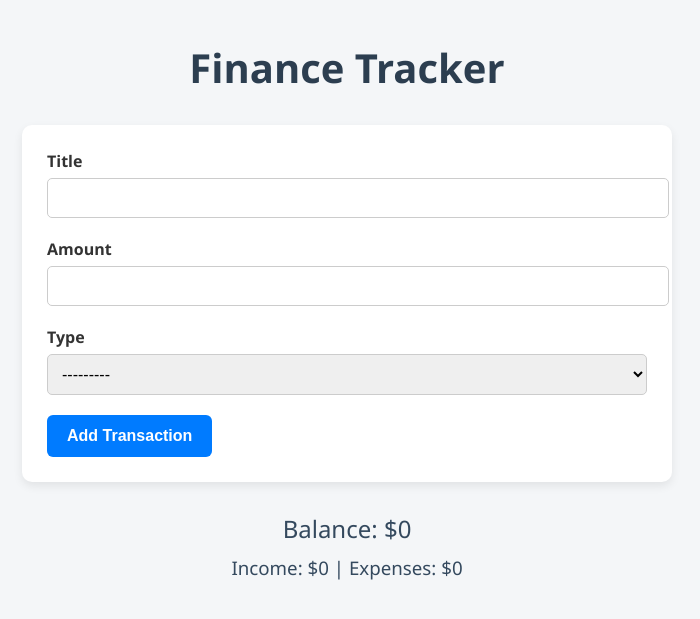
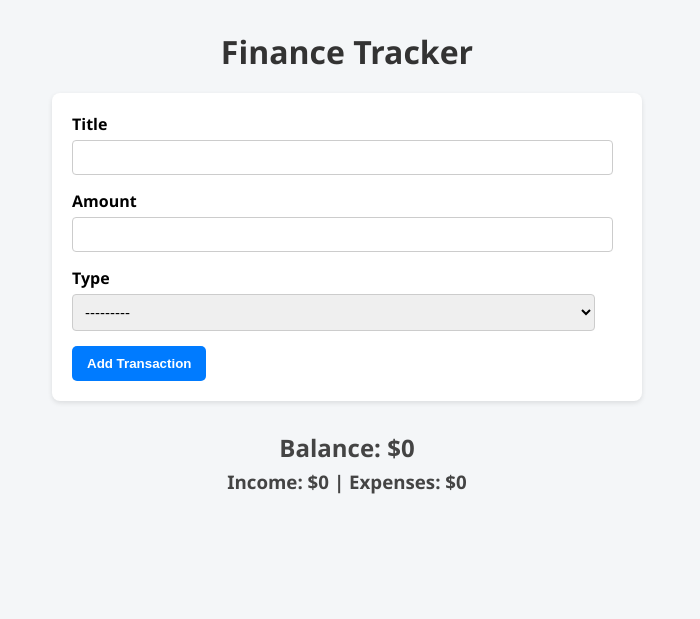
Before and after one commit to aspiya09/Finance_Tracker_Python_Django, a Django app: page / in a window 1280 px wide. Shown: the top 619 px of the page, without its empty margins (293-993 px from the left). Run offline with Django 5.2, Linux system fonts and the light colour scheme; data that the repository does not hold is empty.

Commit message:
update css

```diff
--- a/tracker/static/tracker/styles.css
+++ b/tracker/static/tracker/styles.css
@@ -3,113 +3,108 @@ body {
   background-color: #f4f6f8;
   margin: 0;
   padding: 0 20px;
-  color: #222;
 }
 
 h1 {
   text-align: center;
-  margin: 40px 0 20px;
-  font-size: 2.5em;
-  color: #2c3e50;
+  margin: 30px 0 10px;
+  color: #333;
 }
 
 h2,
 h3 {
   text-align: center;
-  margin: 10px 0;
-  color: #34495e;
-  font-weight: 500;
+  margin: 5px;
+  color: #444;
 }
 
 form {
-  max-width: 600px;
-  margin: 30px auto;
-  padding: 25px;
-  background-color: #ffffff;
-  border-radius: 10px;
-  box-shadow: 0 6px 12px rgba(0, 0, 0, 0.06);
+  max-width: 550px;
+  margin: 20px auto;
+  padding: 20px;
+  background-color: white;
+  border-radius: 8px;
+  box-shadow: 0 4px 8px rgba(0, 0, 0, 0.05);
 }
 
 form p {
-  margin-bottom: 20px;
+  margin-bottom: 15px;
 }
 
 .transaction-form {
-  background: #ffffff;
-  padding: 25px;
-  border-radius: 10px;
-  box-shadow: 0 4px 10px rgba(0, 0, 0, 0.08);
-  width: 850px;
-  margin: 30px auto;
+  background: white;
+  padding: 20px;
+  border-radius: 8px;
+  box-shadow: 0 2px 5px rgba(0, 0, 0, 0.1);
+  width: 800px;
+  margin-bottom: 30px;
 }
 
 .form-group {
-  margin-bottom: 20px;
+  margin-bottom: 15px;
 }
 
 .form-group label {
   display: block;
-  margin-bottom: 6px;
-  font-weight: 600;
-  color: #333;
+  margin-bottom: 5px;
+  font-weight: bold;
 }
 
 .form-group input,
 .form-group select {
-  width: 100%;
-  padding: 10px;
-  font-size: 16px;
+  width: 95%;
+  padding: 8px;
+  font-size: 15px;
   border: 1px solid #ccc;
-  border-radius: 5px;
-  transition: border-color 0.3s;
+  border-radius: 4px;
 }
 
-.form-group input:focus,
-.form-group select:focus {
-  border-color: #007bff;
-  outline: none;
-}
-
-.submit-btn,
-button {
-  padding: 12px 20px;
+.submit-btn {
+  padding: 10px 15px;
   background: #007bff;
   border: none;
   color: white;
   font-weight: bold;
+  border-radius: 5px;
+  cursor: pointer;
+}
+
+.submit-btn:hover {
+  background: #0056b3;
+}
+
+button {
+  padding: 10px 20px;
+  background-color: #007bff;
+  color: white;
+  border: none;
   border-radius: 6px;
   cursor: pointer;
-  font-size: 16px;
+  font-weight: bold;
   transition: background 0.3s ease;
 }
 
-.submit-btn:hover,
 button:hover {
-  background: #0056b3;
+  background-color: #0056b3;
 }
 
 ul {
   list-style: none;
   padding: 0;
-  max-width: 650px;
-  margin: 40px auto;
+  max-width: 600px;
+  margin: 30px auto;
 }
 
 li {
-  background: #ffffff;
-  padding: 18px 24px;
-  margin-bottom: 15px;
+  background: white;
+  padding: 15px 20px;
+  margin-bottom: 10px;
   border-left: 6px solid #28a745;
-  border-radius: 8px;
-  box-shadow: 0 4px 8px rgba(0, 0, 0, 0.04);
+  border-radius: 6px;
+  box-shadow: 0 3px 6px rgba(0, 0, 0, 0.05);
   display: flex;
   justify-content: space-between;
   align-items: center;
-  transition: box-shadow 0.3s ease;
-}
-
-li:hover {
-  box-shadow: 0 6px 12px rgba(0, 0, 0, 0.06);
 }
 
 li.expense {
```
Also changed, not shown: other parts of tracker/static/tracker/styles.css (+1 -10 lines).
